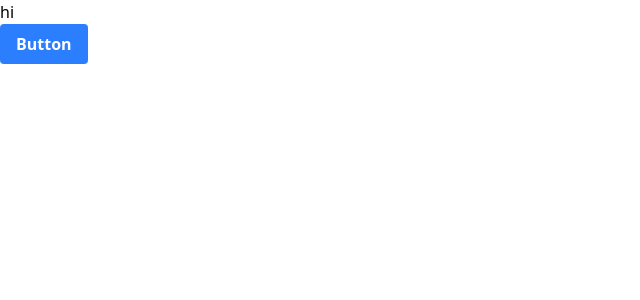
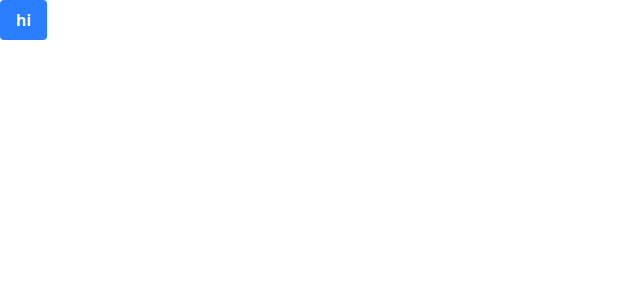
Before and after one commit to SCPassion/react-typescript-tutorial2, a React (Vite) app: page / in a window 1280 px wide. Shown: the top 300 px of the page, without its empty margins (0-640 px from the left). Built offline with nearby package versions, Linux system fonts and the light colour scheme.

Commit message:
Refactor Button component to accept props and update App integration

```diff
--- a/src/App.tsx
+++ b/src/App.tsx
@@ -1,11 +1,17 @@
 import Button from './components/Button'
 
 function App() {
+  const icon = <i></i>
+
+  function onClick() {
+    alert("Button clicked");
+  }
 
   return (
     <>
-      <h1>hi</h1>
-      <Button />
+      <Button backgroundColor="red" fontSize={30} pillShape={true} textColor="purple" padding={[5, 10, 15, 20]}  onClick={onClick}>
+       <h1>hi</h1>
+      </Button>
     </>
   )
 }
--- a/src/components/Button.tsx
+++ b/src/components/Button.tsx
@@ -1,7 +1,23 @@
-export default function Button() {
+import React from 'react'
+type Color = "red" | "blue" | "green" | "purple"; // limited to these colors with union type
+
+type ButtonProps = {
+    //children: React.ReactNode; // this means it can be anything, but in this case it will be a string
+    children: React.JSX.Element; // only accept a single JSX element, more restrictive than React.ReactNode
+    backgroundColor: Color; // limited to these colors with union type
+    textColor: Color; // limited to these colors with union type
+    fontSize: number;
+    pillShape?: boolean; // optional prop
+    padding: [number, number, number, number]; // tuple type, this mean it must be an array of 4 numbers, this is a more specific array type
+    onClick: (fuck: string)=> void; // function type, this mean it must be a function that returns void
+}
+
+export default function Button( { backgroundColor, fontSize, pillShape , textColor, padding, onClick, children}: ButtonProps ) {
+
+
     return (
-        <button className="bg-blue-500 hover:bg-blue-700 text-white font-bold py-2 px-4 rounded cursor-pointer">
-            Button
+        <button className={`bg-blue-500 hover:bg-blue-700 text-white font-bold py-2 px-4 rounded cursor-pointer ${backgroundColor}`} onClick={()=> onClick("fuck")}>
+            {children}
         </button>
     )
 }
```
